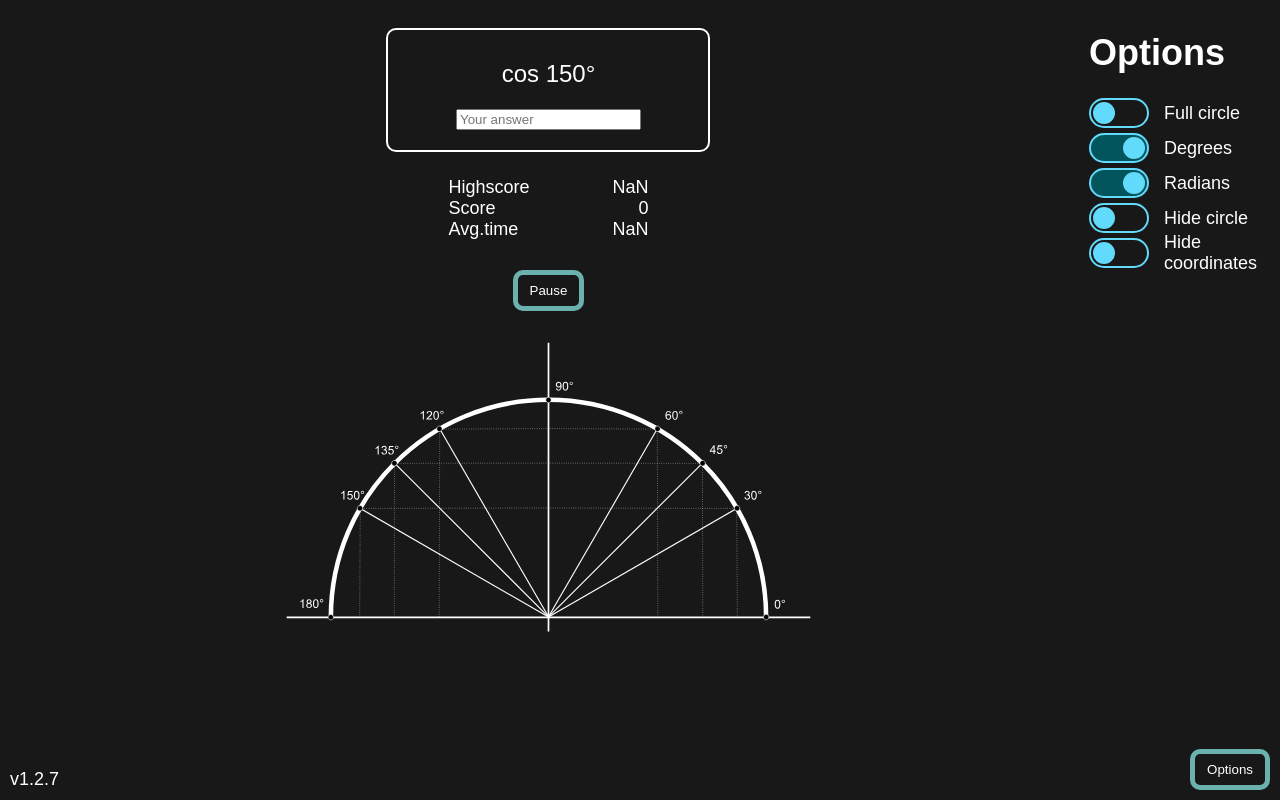
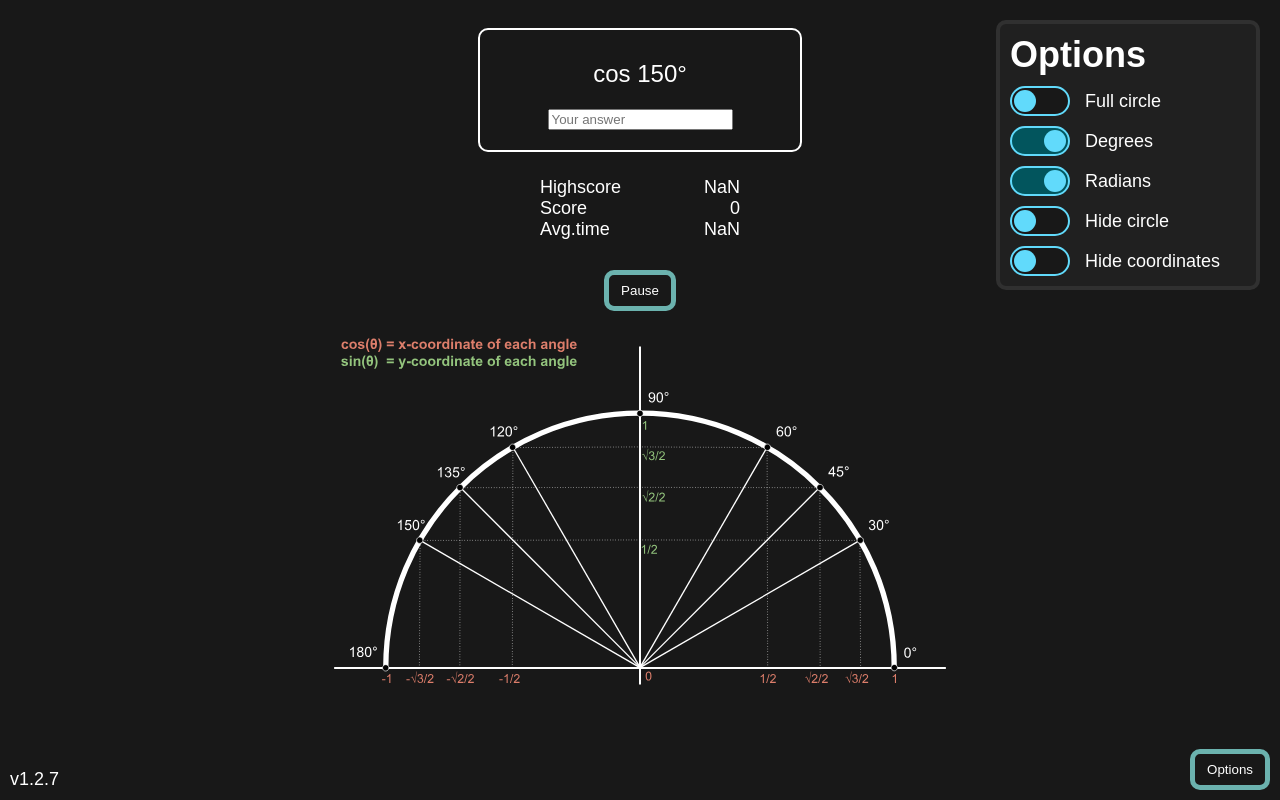
Before and after one commit to fdrake97/Trig-Practice, a plain HTML site: page typeapp.html in a window 1280 px wide. Both pictures are taken after a click on the button "Options". Drawn offline with Linux system fonts and the light colour scheme.

Commit message:
Reformat options menu

```diff
--- a/functions.js
+++ b/functions.js
@@ -29,15 +29,17 @@ var answer_ = 0;
 var answered_ = 0;
 var score_ = 0;
 var streak_ = 0;
+var viewSettings_ = false;
 let questionNum_;
 let questionType_;
 
 function toggleSettings() {
   var x = document.getElementById("settings");
-  if (x.style.display === "none") {
-    x.style.display = "block";
+  viewSettings_ = !viewSettings_;
+  if (viewSettings_) {
+    x.style.transform = "translate3d(0,0,0)";
   } else {
-    x.style.display = "none";
+    x.style.transform = "translate3d(30vw,0,0)";
   }
 };
 
@@ -110,7 +112,7 @@ function generateQuestion() {
     addImage(
       (getCookie("fullCircle") == "1" ? 1 : 0) * 0b100 +
       questionType_ * 0b010 +
-      (getCookie("coords") == "1" ? 1 : 0) * 0b001);
+      (getCookie("coords") == "0" ? 0 : 1) * 0b001);
   }
   questionTime_ = time();
 };
--- a/style.css
+++ b/style.css
@@ -122,8 +122,13 @@ input:checked+.toggle-slider {
 
 box {
   display: flex;
+  margin: 10px;
 }
 
 box + box {
   margin-top: 5px;
 }
+
+h1 {
+  margin: 10px;
+}
--- a/typeapp.html
+++ b/typeapp.html
@@ -72,7 +72,7 @@
       <button style="margin: 10px;" onclick="unpause();">Unpause</button>
     </div>
   </app>
-  <div id="settings" style="flex:0 0 10em; display: none;  height: 98vh;">
+  <div id="settings" style="position: fixed; top: 0; right: 0; transform: translate3d(30vw,0,0); width: 20vw; background-color: #202020; border: 4px solid #303030; border-radius: 10px; margin: 20px; transition: transform .5s">
     <h1>Options</h1>
     <box>
       <label class="toggle-container">
```
